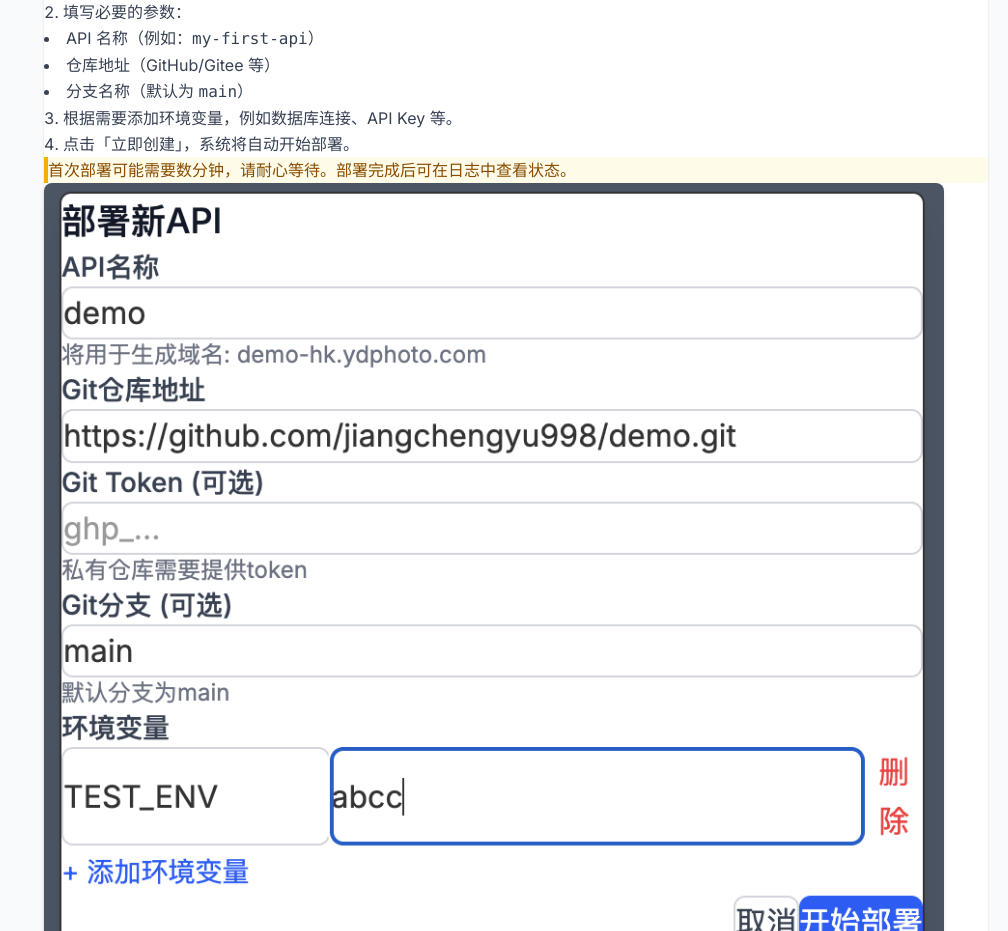
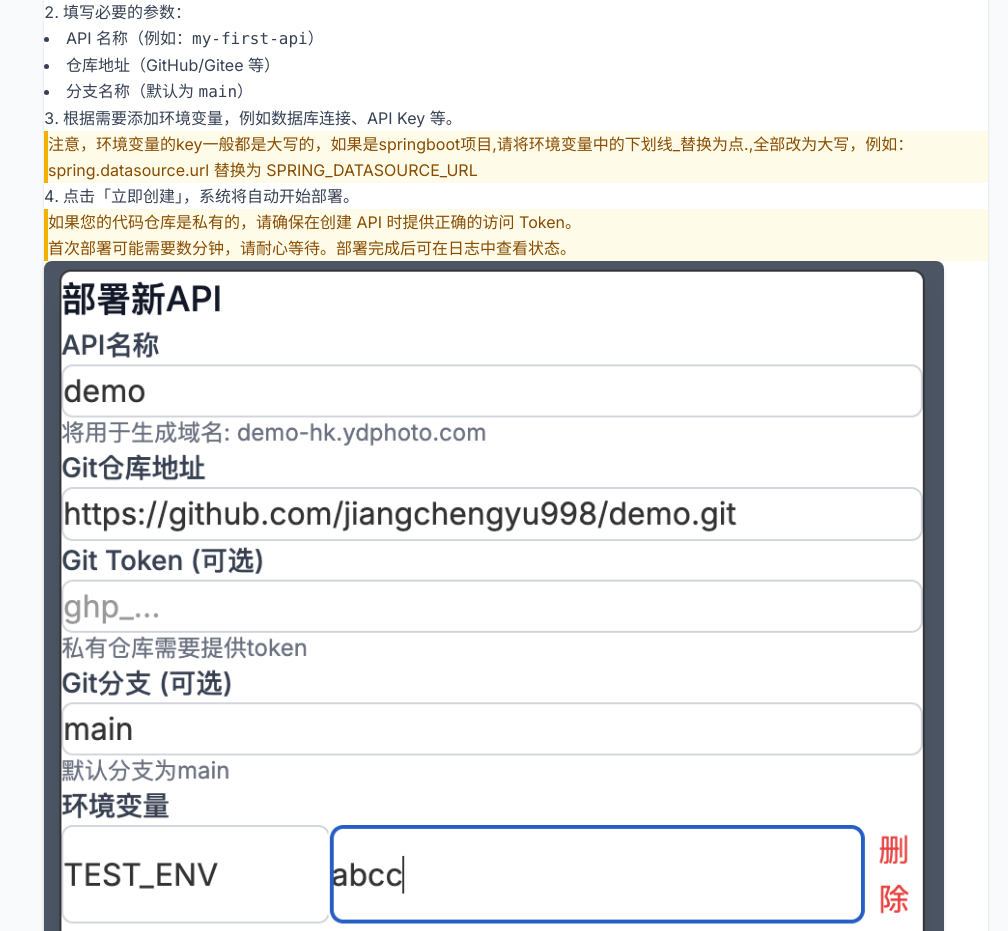
Before and after one commit to jiangchengyu998/one-click-deployment, a Next.js app: page /docs/first-deployment in a window 1280 px wide. Shown: the part 2160-3091 px from the top of the page, without its empty margins (272-1280 px from the left). Built offline with nearby package versions, Linux system fonts and the light colour scheme.

Commit message:
第一次部署文档更新

```diff
--- a/src/app/docs/first-deployment/page.tsx
+++ b/src/app/docs/first-deployment/page.tsx
@@ -174,8 +174,17 @@ ENTRYPOINT ["sh", "-c", "java $JAVA_OPTS -jar /app/app.jar --server.port=\$\{SER
                         </ul>
                     </li>
                     <li>根据需要添加环境变量，例如数据库连接、API Key 等。</li>
+                    <Alert
+                        type="warning"
+                        text="注意，环境变量的key一般都是大写的，如果是springboot项目,请将环境变量中的下划线_替换为点.,全部改为大写，例如：spring.datasource.url 替换为 SPRING_DATASOURCE_URL"
+                    />
                     <li>点击「立即创建」，系统将自动开始部署。</li>
                 </ol>
+
+                <Alert
+                    type="warning"
+                    text="如果您的代码仓库是私有的，请确保在创建 API 时提供正确的访问 Token。"
+                />
 
                 <Alert
                     type="warning"
```
